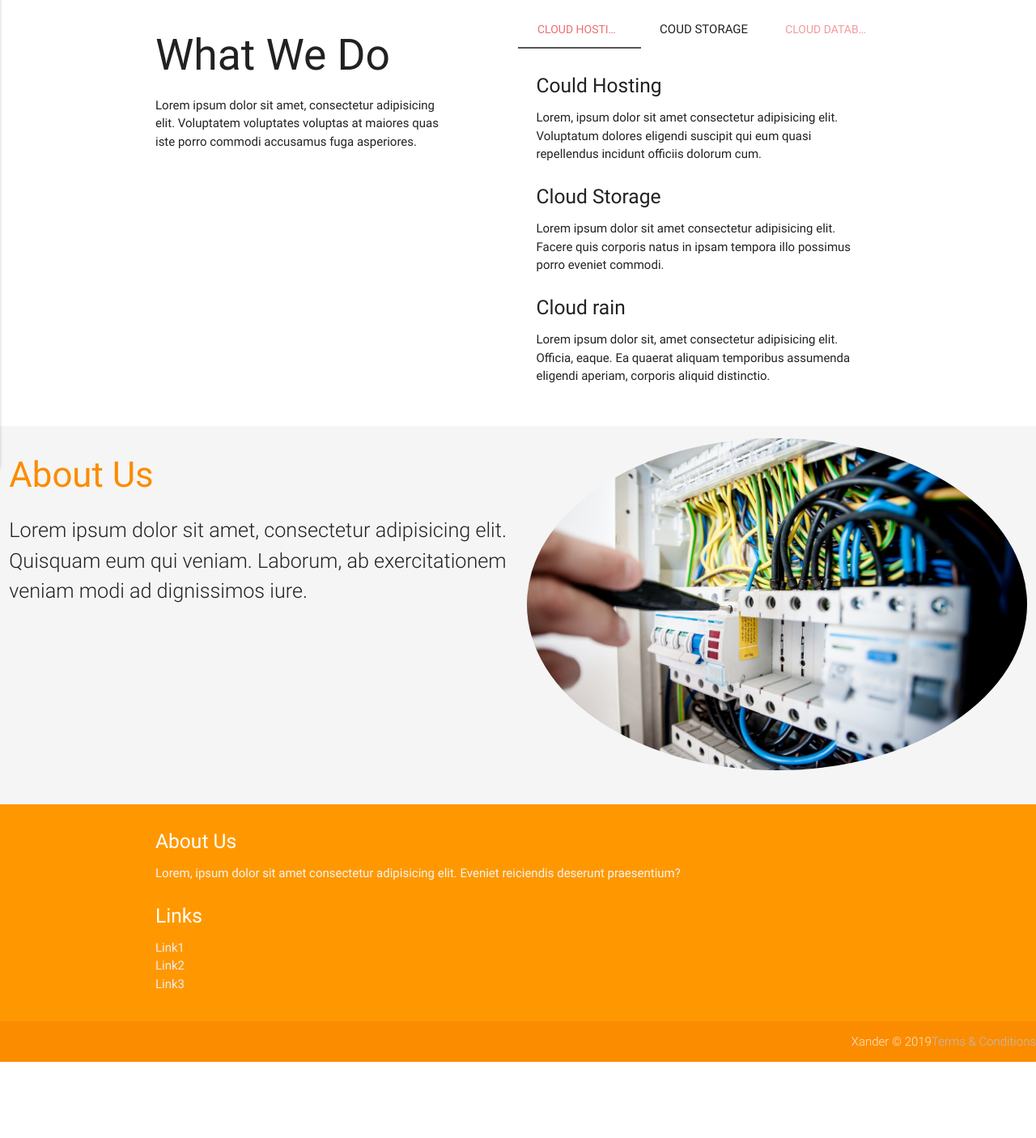
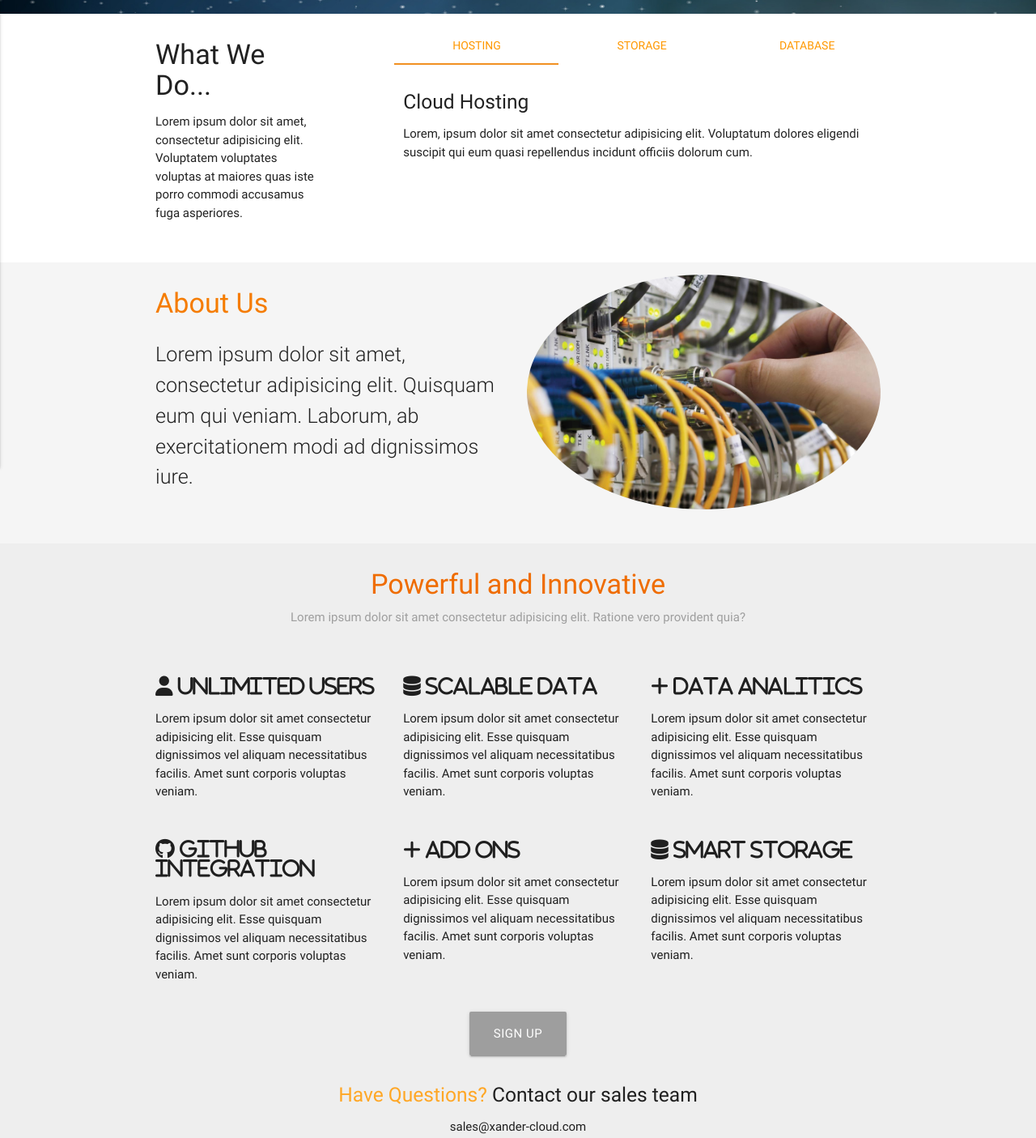
Before and after one commit to mauabe/xander-cloud, a plain HTML site: page solutions.html in a window 1280 px wide. Shown: the part 283-1688 px from the top of the page at 81% size. Before the commit the page ends 1594 px from the top, so only its background shows below. Drawn offline with nearby package versions, Linux system fonts and the light colour scheme.

Commit message:
solutions page

```diff
--- a/css/main.css
+++ b/css/main.css
@@ -9,18 +9,18 @@
 }
 
 .main-header {
-  background: url(../img/background.jpg);
+  background: url(../img/nightsky.jpg);
   background-size: cover;
   background-position: center;
-  min-height: 500px;
+  min-height: 600px;
   color: #fff;
 }
 
 .main-header-inner {
-  background: url(../img/background.jpg);
+  background: url(../img/nightsky.jpg);
   background-size: cover;
   background-position: center;
-  min-height: 280px;
+  min-height: 300px;
   color: #fff;
 }
 
@@ -63,8 +63,14 @@
   font-size: 20px !important;
 }
 
+.circle .responsive-img {
+  max-width: 100px !important;
+  height: 100px !important;
+  vertical-align: text-bottom !important;
+}
+
 .tabs .indicator {
-  background-color: #555 !important;
+  background-color: rgb(241, 144, 33) !important;
 }
 @media (man-width: 500px) {
   .section-developers,
--- a/solutions.html
+++ b/solutions.html
@@ -6,8 +6,11 @@
       href="https://fonts.googleapis.com/icon?family=Material+Icons"
       rel="stylesheet"
     />
+    <script src="https://use.fontawesome.com/97dcebfbbc.js"></script>
     <!-- <script defer src="https://use.fontawesome.com/releases/v5.0.6/js/all.js"></script> -->
-    <script src="https://use.fontawesome.com/97dcebfbbc.js"></script>
+
+
+
     <!--Import materialize.css-->
     <link
       type="text/css"
@@ -33,8 +36,8 @@
               <i class="fa fa-bars"></i>
             </a>
             <ul class="right hide-on-med-and-down">
-              <li><a class="active-link" href="index.html">Home</a></li>
-              <li><a href="solutions.html">Solutions</a></li>
+              <li><a href="index.html">Home</a></li>
+              <li><a href="solutions.html" class="active-link">Solutions</a></li>
               <li><a href="signup.html">Sign Up</a></li>
               <li><a href="#login-modal" class="btn orange modal-trigger">Login</a></li>
               <li><a href="https://facebook.com"><i class="fa fa-facebook"></i></a>
@@ -83,30 +86,30 @@
     </header>
 
     <!-- SECTION: SOLUTIONS ABOUT -->
-    <section class="section section-slutions-about">
+    <section class="section section-solutions-about">
       <div class="container">
         <div class="row">
-          <div class="col s12 m5">
-            <h2>What We Do</h2>
+          <div class="col s12 m3">
+            <h4>What We Do...</h4>
             <p>Lorem ipsum dolor sit amet, consectetur adipisicing elit. Voluptatem voluptates voluptas at maiores quas iste porro commodi accusamus fuga asperiores.</p>
           </div>
-          <div class="col s12 m6 offset-m1">
+          <div class="col s12 m8 offset-m1">
             <div class="row">
               <ul class="tabs">
                 <li class="tab col s4">
-                  <a href="tab1" class='active'>Cloud hosting</a>
+                  <a href="#tab1" class='active orange-text'>Hosting</a>
                 </li>
                 <li class="tab col s4">
-                  <la href="tab2">Coud Storage</a>
+                  <a href="#tab2" class='orange-text'>Storage</a>
                 </li>
                 <li class="tab col s4">
-                  <a href="tab3">Cloud Database</a>
+                  <a href="#tab3" class='orange-text'>Database</a>
                 </li>
-
               </ul>
             </div>
+            <div class="row">
               <div id="tab1" class="col s12">
-              <H5>Could Hosting</H5>
+                <H5>Cloud Hosting</H5>
                 <p>Lorem, ipsum dolor sit amet consectetur adipisicing elit. Voluptatum dolores eligendi suscipit qui eum quasi repellendus incidunt officiis dolorum cum.</p>
               </div>
               <div id="tab2" class="col s12">
@@ -114,8 +117,9 @@
                 <p>Lorem ipsum dolor sit amet consectetur adipisicing elit. Facere quis corporis natus in ipsam tempora illo possimus porro eveniet commodi.</p>
               </div>
               <div id="tab3" class="col s12">
-              <h5>Cloud rain</h5>
+                <h5>Cloud Database</h5>
                 <p>Lorem ipsum dolor sit, amet consectetur adipisicing elit. Officia, eaque. Ea quaerat aliquam temporibus assumenda eligendi aperiam, corporis aliquid distinctio.</p>
+              </div>
             </div>
           </div>
         </div>
@@ -126,19 +130,80 @@
 
 <!-- SECTION : ABOUT -->
     <section class="section section-about grey lighten-4">
-      <div class="conteiner">
+      <div class="container">
         <div class="row">
           <div class="col s12 m6">
-            <h3><span class="orange-text text-darken-1">About Us</span></h3>
-            <p class="flow-text">Lorem ipsum dolor sit amet, consectetur adipisicing elit. Quisquam eum qui veniam. Laborum, ab exercitationem veniam modi ad dignissimos iure.</p>
+            <h4><span class="orange-text text-darken-2">About Us</span></h4>
+            <p class="flow-text">Lorem ipsum dolor sit amet, consectetur adipisicing elit. Quisquam eum qui veniam. Laborum, ab exercitationem modi ad dignissimos iure.</p>
           </div>
           <div class="col s12 m6">
-            <img src='img/tech.jpg' alt='tech' class='circle responsive-img'>
+            <img src='img/network.jpg' alt='network' class='circle responsive-img valign-center'>
           </div>
         </div>
       </div>
     </section>
 
+<!-- SECTION: FEATURES -->
+
+<div class="section section-features grey lighten-3">
+  <div class="container">
+    <h4 class="orange-text text-darken-3 center">Powerful and Innovative</h4>
+    <h6 class="grey-text darken-2 center">Lorem ipsum dolor sit amet consectetur adipisicing elit. Ratione vero provident quia?</h6>
+    <br><br>
+    <!-- row1 -->
+    <div class="row">
+      <div class="col s12 m4">
+        <h5>
+          <i class="fa fa-user"> Unlimited Users</i>
+        </h5>
+        <p>Lorem ipsum dolor sit amet consectetur adipisicing elit. Esse quisquam dignissimos vel aliquam necessitatibus facilis. Amet sunt corporis voluptas veniam.</p>
+      </div>
+      <div class="col s12 m4">
+        <h5>
+          <i class="fa fa-database"> Scalable Data</i>
+        </h5>
+        <p>Lorem ipsum dolor sit amet consectetur adipisicing elit. Esse quisquam dignissimos vel aliquam necessitatibus facilis. Amet sunt corporis voluptas veniam.</p>
+      </div>
+      <div class="col s12 m4">
+        <h5>
+            <i class="fa fa-plus"> Data Analitics</i>
+          </h5>
+        <p>Lorem ipsum dolor sit amet consectetur adipisicing elit. Esse quisquam dignissimos vel aliquam necessitatibus facilis. Amet sunt corporis voluptas veniam.</p>
+      </div>
+    </div>
+
+    <!-- row2 -->
+    <div class="row">
+      <div class="col s12 m4">
+        <h5>
+          <i class="fa fa-github"> Github Integration</i>
+        </h5>
+        <p>Lorem ipsum dolor sit amet consectetur adipisicing elit. Esse quisquam dignissimos vel aliquam necessitatibus facilis. Amet sunt corporis voluptas veniam.</p>
+      </div>
+      <div class="col s12 m4">
+        <h5>
+          <i class="fa fa-plus"> Add Ons</i>
+        </h5>
+        <p>Lorem ipsum dolor sit amet consectetur adipisicing elit. Esse quisquam dignissimos vel aliquam necessitatibus facilis. Amet sunt corporis voluptas veniam.</p>
+      </div>
+      <div class="col s12 m4">
+        <h5>
+            <i class="fa fa-database"> Smart Storage</i>
+        </h5>
+        <p>Lorem ipsum dolor sit amet consectetur adipisicing elit. Esse quisquam dignissimos vel aliquam necessitatibus facilis. Amet sunt corporis voluptas veniam.</p>
+      </div>
+    </div>
+    <div class="center">
+      <a href="signup.html" class="btn btn-large grey">Sign Up</a>
+      <br><br>
+      <h5>
+        <span class="orange-text text-lighten-1">Have Questions?</span> Contact our sales team
+      </h5>
+      <p>sales@xander-cloud.com</p>
+    </div>
+
+  </div>
+</div>
 
 <!-- FOOTER -->
 <footer class="page-footer orange">
@@ -204,6 +269,7 @@
         $('.carousel.carousel-slider').carousel({fullWidth: true});
         $('.button-collapse').sideNav();
         $('.modal').modal();
+        // $('.tabs').tabs();
 
       });
     </script>
```
Also changed, not shown: index.html (+1 -1 lines), img/network.jpg (added), img/nightsky.jpg (added), img/tech.jpg (deleted). Lines whose indentation alone changed are shown as unchanged.
